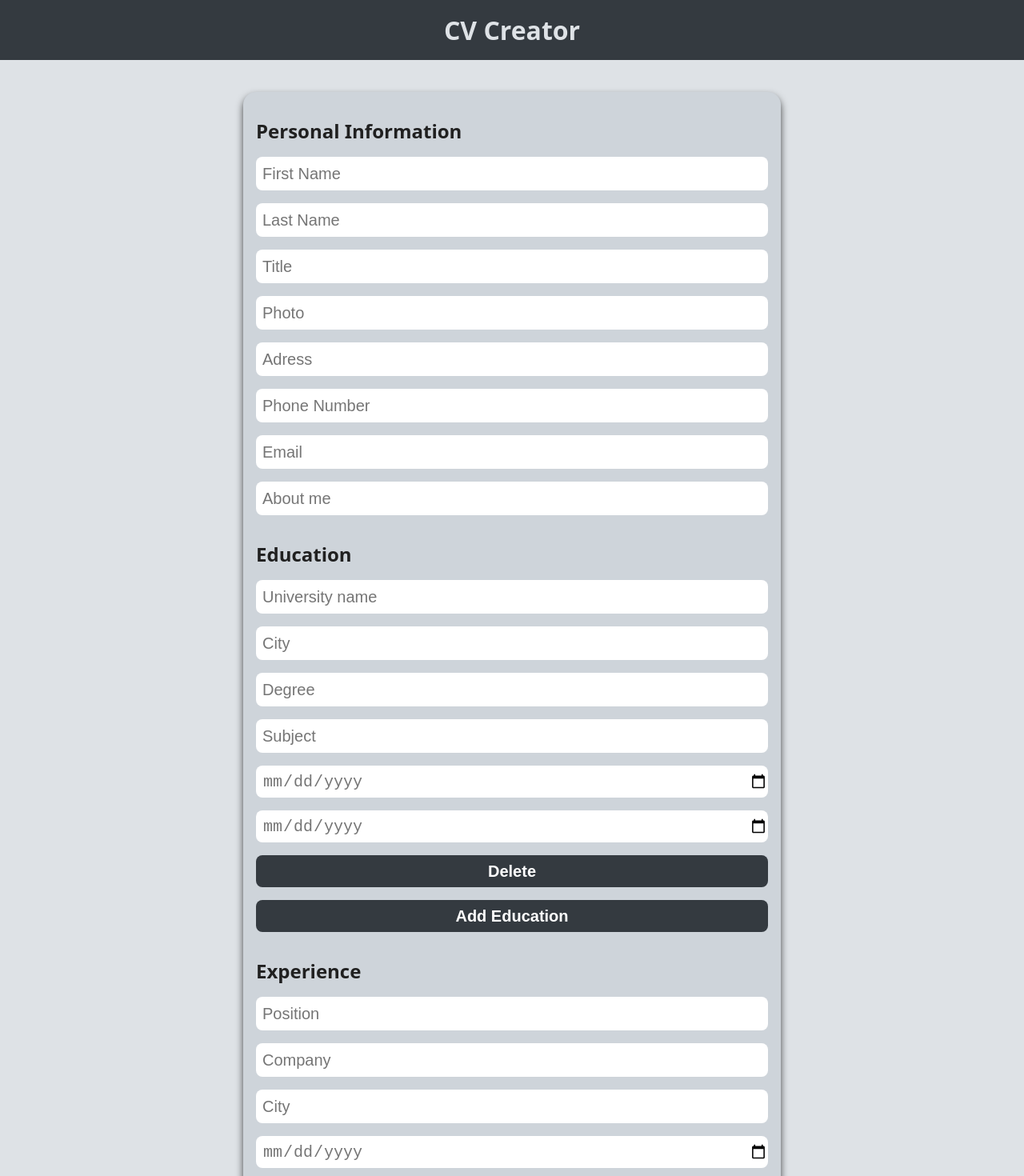
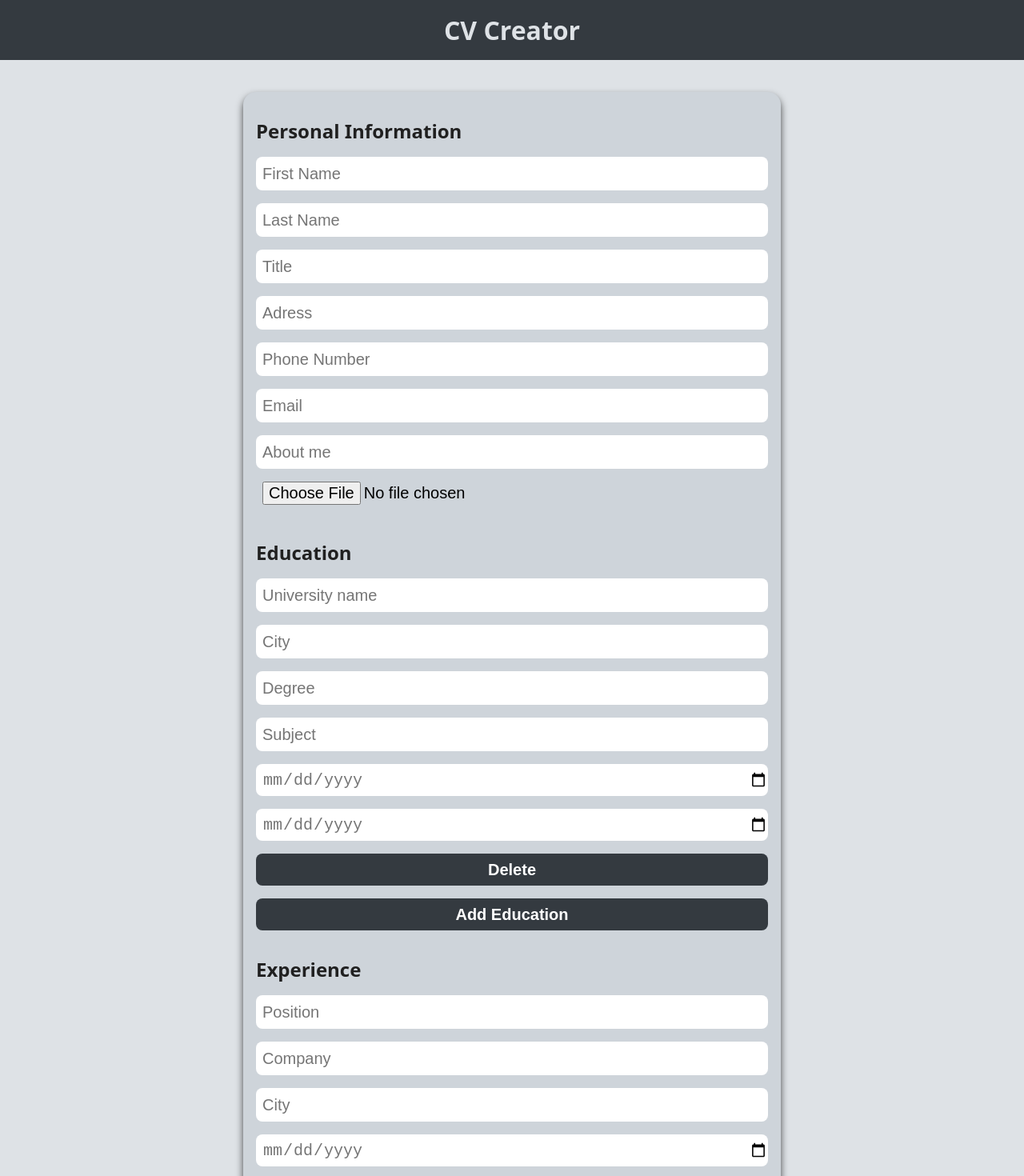
Before and after one commit to dariojularic/CV-creator-react, a React (Vite) app: page / in a window 1280 px wide. Shown: the top 1470 px of the page at 80% size. Built offline with nearby package versions, Linux system fonts and the light colour scheme.

Commit message:
Refactor code

```diff
--- a/src/Form.css
+++ b/src/Form.css
@@ -18,3 +18,9 @@
   display: flex;
   flex-direction: column;
 }
+
+.input-container {
+  display: flex;
+  flex-direction: column;
+  justify-content: space-between;
+}
--- a/src/Form.jsx
+++ b/src/Form.jsx
@@ -1,68 +1,79 @@
-import "./Form.css"
-import Label from "./Label"
-import Input from "./Input"
-import Button from "./Button"
+import "./Form.css";
+import Label from "./Label";
+import Input from "./Input";
+import Button from "./Button";
 import PropTypes from "prop-types";
 
-
 function Form(props) {
-  const {cv, setCv} = props
-
+  const { cv, setCv } = props;
 
   function handleInputChange(event) {
-    const {name, value} = event.target
+    const { name, value } = event.target;
+    // const section = event.target.closest("div").getAttribute("data")
+
     setCv({
       ...cv,
-      [name]: value
-    })
-    // console.log(event.target)
-    console.log(cv)
+      [name]: value,
+    });
+    // console.log(event.target.closest("div").getAttribute("data"))
+    console.log(cv.personalInformation);
   }
 
-  return(
+  return (
     <form className="form" action="" onChange={handleInputChange}>
-      <Label value="Personal Information"/>
-      <Input type="text" placeholder="First Name" name="firstName"/>
-      <Input type="text" placeholder="Last Name" name="lastName"/>
-      <Input type="text" placeholder="Title" name="title"/>
-      <Input type="text" placeholder="Photo" name="photo"/>
-      <Input type="text" placeholder="Adress" name="adress"/>
-      <Input type="text" placeholder="Phone Number" name="phoneNumber"/>
-      <Input type="text" placeholder="Email" name="email"/>
-      <Input type="text" placeholder="About me" name="aboutMe"/>
+      <div className="personal-information input-container" data="personalInformation">
+        {/* <h3>Personal Information</h3> */}
+        <Label value="Personal Information" />
+        <Input type="text" placeholder="First Name" name="firstName" />
+        <Input type="text" placeholder="Last Name" name="lastName" />
+        <Input type="text" placeholder="Title" name="title" />
+        <Input type="text" placeholder="Adress" name="adress" />
+        <Input type="text" placeholder="Phone Number" name="phoneNumber" />
+        <Input type="text" placeholder="Email" name="email" />
+        <Input type="text" placeholder="About me" name="aboutMe" />
+        <Input type="file" placeholder="Photo" name="photo" />
+      </div>
 
+      <div className="education input-container" data="education">
         <Label value="Education" />
-      <Input type="text" placeholder="University name" name="universityName"/>
-      <Input type="text" placeholder="City" name="city"/>
-      <Input type="text" placeholder="Degree" name="degree"/>
-      <Input type="text" placeholder="Subject" name="subject"/>
-      <Input type="date" placeholder="From (dd/mm/yyyy)" name="fromDate"/>
-      <Input type="date" placeholder="To (dd/mm/yyyy)" name="toDate"/>
+        {/* <h3>Education</h3> */}
+        <Input
+          type="text"
+          placeholder="University name"
+          name="universityName"
+        />
+        <Input type="text" placeholder="City" name="city" />
+        <Input type="text" placeholder="Degree" name="degree" />
+        <Input type="text" placeholder="Subject" name="subject" />
+        <Input type="date" placeholder="From (dd/mm/yyyy)" name="fromDate" />
+        <Input type="date" placeholder="To (dd/mm/yyyy)" name="toDate" />
         <Button type="submit" value="Delete" />
         <Button type="submit" value="Add Education" />
+      </div>
 
+      <div className="experience input-container" data="experience">
         <Label value="Experience" />
-      <Input type="text" placeholder="Position"/>
-      <Input type="text" placeholder="Company"/>
-      <Input type="text" placeholder="City"/>
-      <Input type="date" placeholder="From (dd/mm/yyyy)"/>
-      <Input type="date" placeholder="To (dd/mm/yyyy)"/>
+        {/* <h3>Experience</h3> */}
+        <Input type="text" placeholder="Position" />
+        <Input type="text" placeholder="Company" />
+        <Input type="text" placeholder="City" />
+        <Input type="date" placeholder="From (dd/mm/yyyy)" />
+        <Input type="date" placeholder="To (dd/mm/yyyy)" />
         <Button type="submit" value="Delete" />
         <Button type="submit" value="Add Experience" />
+      </div>
 
       <div className="submit-btns">
-        <Button type="submit" value="Preview"/>
-        <Button type="submit" value="Reset"/>
+        <Button type="submit" value="Preview" />
+        <Button type="submit" value="Reset" />
       </div>
     </form>
-  )
+  );
 }
 
 Form.propTypes = {
   cv: PropTypes.object,
-  setCv: PropTypes.func
+  setCv: PropTypes.func,
 };
 
-
-
 export default Form;
```
Lines whose indentation alone changed are shown as unchanged.
